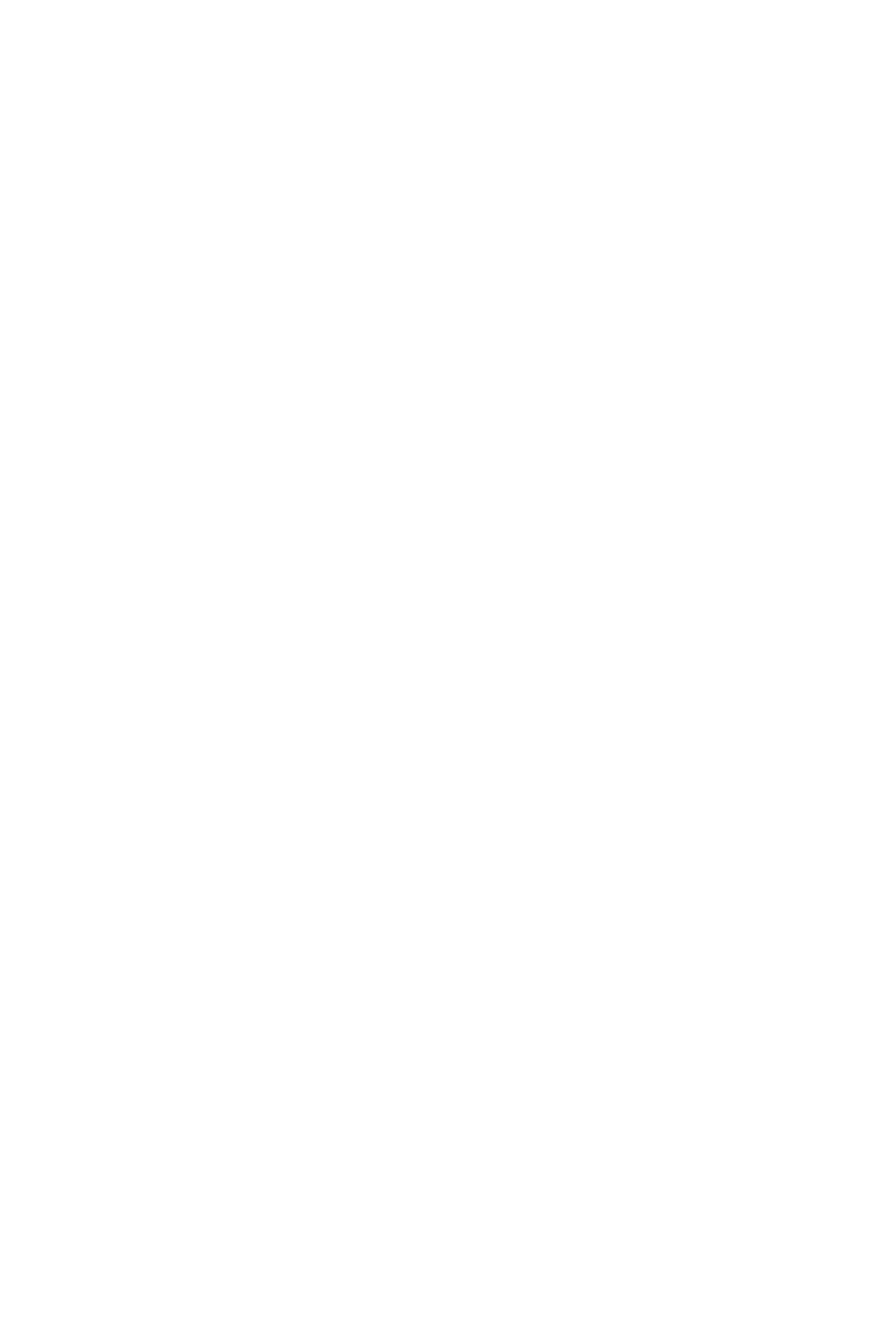
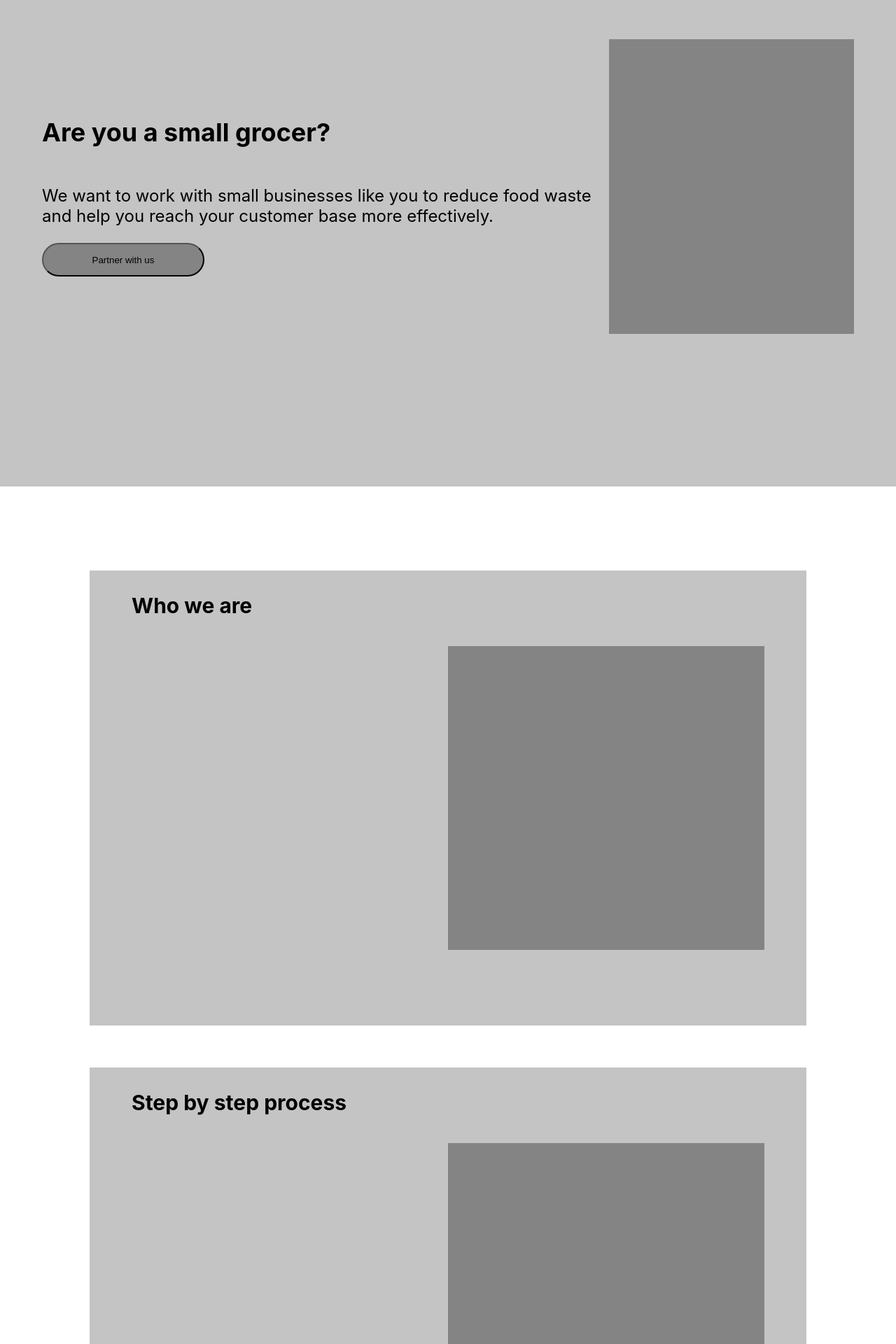
Before and after one commit to lpattersonn/small_basket, a React (Create React App) app: page /grocerside in a window 1280 px wide. Before the commit this address had no page. Shown: the part 240-2160 px from the top of the page at 70% size. Before the commit the page ends 800 px from the top, so only its background shows below. Built offline with nearby package versions, Linux system fonts and the light colour scheme.

Commit message:
fix: Fix typo "grocery" to "grocer"

```diff
--- a/src/App.js
+++ b/src/App.js
@@ -7,7 +7,7 @@ import {
   Link,
 } from "react-router-dom";
 import UserSide from "./components/user_side/UserSide.js"
-import GrocerySide from "./components/grocery_side/GrocerySide.js";
+import GrocerSide from "./components/grocer_side/GrocerSide.js";
 
 function App() {
   return (
@@ -15,7 +15,7 @@ function App() {
     <Router>
       <Routes>
         <Route path="/" element={<UserSide />} />
-        <Route path="/groceryside" element={<GrocerySide />} />
+        <Route path="/grocerside" element={<GrocerSide />} />
       </Routes>
     </Router>
   );
--- /dev/null
+++ b/src/components/grocer_side/Body.js
@@ -0,0 +1,27 @@
+import React from "react";
+import "../../style/grocer_side/Body.css";
+
+export default function Body(props) {
+  return (
+    <section className="grocer_side-body-div_1">
+      <div className="grocer_side-body-process">
+        <div className="grocer_side-body-process_text">
+          <h2>Who we are</h2>
+        </div>
+        <div className="grocer_side-body-process_image"></div>
+      </div>
+      <div className="grocer_side-body-process">
+        <div className="grocer_side-body-process_text">
+          <h2>Step by step process</h2>
+        </div>
+        <div className="grocer_side-body-process_image"></div>
+      </div>
+      <div className="grocer_side-body-process">
+        <div className="grocer_side-body-process_text">
+          <h2>Become a partner</h2>
+        </div>
+        <div className="grocer_side-body-process_image"></div>
+      </div>
+    </section>
+  );
+}
--- a/src/components/grocery_side/GrocerySide.js
+++ b/src/components/grocer_side/GrocerSide.js
@@ -3,9 +3,9 @@ import Nav from "../Nav.js";
 import Header from "./Header.js";
 import Body from "./Body.js";
 
-export default function GrocerySide(props) {
+export default function GrocerSide(props) {
   return (
-    <div className="grocery_side">
+    <div className="grocer_side">
       <Nav />
       <Header />
       <Body />
--- /dev/null
+++ b/src/components/grocer_side/Header.js
@@ -0,0 +1,20 @@
+import React from "react";
+import "../../style/grocer_side/Header.css"
+
+export default function Header(props) {
+  return (
+    <section className="grocer_side-header-div_1">
+      <div className="grocer_side-header-div_2">
+        <div className="grocer_side-header-div_3">
+          <h1>Are you a small grocer?</h1>
+          <p>
+            We want to work with small businesses like you to reduce food waste
+            and help you reach your customer base more effectively.
+          </p>
+        </div>
+        <button className="grocer_side-header-button">Partner with us</button>
+      </div>
+      <div className="grocer_side-header-div_4"></div>
+    </section>
+  )
+}
--- a/src/components/grocery_side/Body.js
+++ /dev/null
@@ -1,27 +0,0 @@
-import React from "react";
-import "../../style/grocery_side/Body.css";
-
-export default function Body(props) {
-  return (
-    <section className="grocery_side-body-div_1">
-      <div className="grocery_side-body-process">
-        <div className="grocery_side-body-process_text">
-          <h2>Who we are</h2>
-        </div>
-        <div className="grocery_side-body-process_image"></div>
-      </div>
-      <div className="grocery_side-body-process">
-        <div className="grocery_side-body-process_text">
-          <h2>Step by step process</h2>
-        </div>
-        <div className="grocery_side-body-process_image"></div>
-      </div>
-      <div className="grocery_side-body-process">
-        <div className="grocery_side-body-process_text">
-          <h2>Become a partner</h2>
-        </div>
-        <div className="grocery_side-body-process_image"></div>
-      </div>
-    </section>
-  );
-}
--- a/src/components/grocery_side/Header.js
+++ /dev/null
@@ -1,20 +0,0 @@
-import React from "react";
-import "../../style/grocery_side/Header.css"
-
-export default function Header(props) {
-  return (
-    <section className="grocery_side-header-div_1">
-      <div className="grocery_side-header-div_2">
-        <div className="grocery_side-header-div_3">
-          <h1>Are you a small grocery?</h1>
-          <p>
-            We want to work with small businesses like you to reduce food waste
-            and help you reach your customer base more effectively.
-          </p>
-        </div>
-        <button className="grocery_side-header-button">Partner with us</button>
-      </div>
-      <div className="grocery_side-header-div_4"></div>
-    </section>
-  )
-}
--- a/src/components/user_side/Body.js
+++ b/src/components/user_side/Body.js
@@ -9,7 +9,7 @@ export default function Body(props) {
       <div className="user_side-body-div_2">
         <h2 className="user_side-body-h2"> Lorum Ipsum</h2>
         <button className="user_side-body-button">
-          <a href="/groceryside">Click Here</a>
+          <a href="/grocerside">Click Here</a>
         </button>
       </div>
       <div className="user_side-body-process">
--- a/src/style/grocery_side/Body.css
+++ b/src/style/grocer_side/Body.css
@@ -1,5 +1,5 @@
 /* body-div */
-.grocery_side-body-div_1 {
+.grocer_side-body-div_1 {
   background-color: white;
   width: 100%;
   display: flex;
@@ -11,7 +11,7 @@
 }
 
 /* body-process */
-.grocery_side-body-process {
+.grocer_side-body-process {
   width: 80%;
   height: 650px;
   margin-top: 60px;
@@ -21,14 +21,14 @@
   align-items: center;
 }
 
-.grocery_side-body-process_image {
+.grocer_side-body-process_image {
   width: 452px;
   height: 434px;
   background-color: #848484;
   margin-right: 60px;
 }
 
-.grocery_side-body-process_text {
+.grocer_side-body-process_text {
   font-size: 20px;
   margin-bottom: 550px;
   margin-left: 60px;
--- a/src/style/grocery_side/Header.css
+++ b/src/style/grocer_side/Header.css
@@ -1,30 +1,31 @@
-.grocery_side-header-div_1 {
+.grocer_side-header-div_1 {
   width: 100%;
   height: 857px;
   background-color: #C4C4C4;
   display: flex;
   justify-content: space-between;
-    flex-direction: row;
-    align-items: center;
+  flex-direction: row;
+  align-items: center;
 }
-.grocery_side-header-div_2 {
+
+.grocer_side-header-div_2 {
   margin-left: 60px;
 }
 
-.grocery_side-header-div_3 {
+.grocer_side-header-div_3 {
   font-size: 24px;
   display: flex;
-    flex-direction: column;
+  flex-direction: column;
 }
 
-.grocery_side-header-div_4 {
+.grocer_side-header-div_4 {
   margin-right: 60px;
   width: 621px;
   height: 421px;
   background-color: #848484;
 }
 
-.grocery_side-header-button {
+.grocer_side-header-button {
   background-color: #848484;
   width: 232px;
   height: 48px;
```
